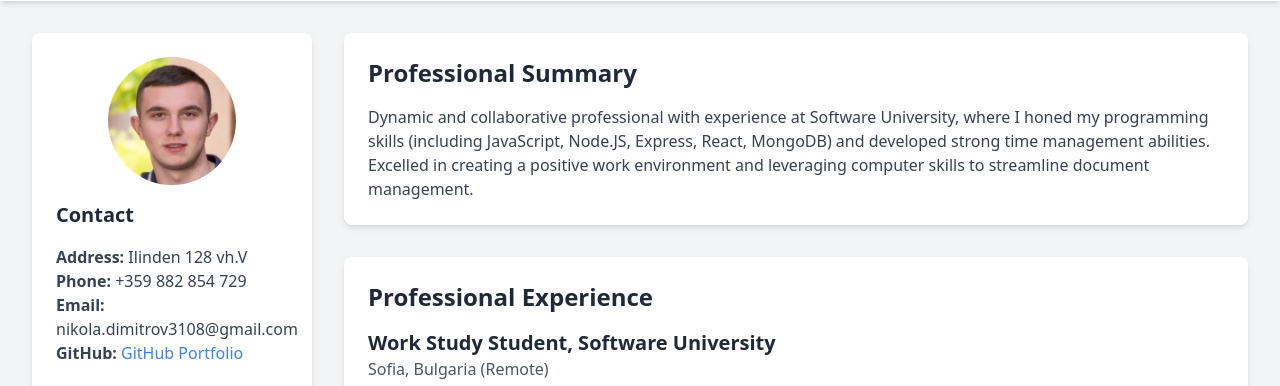
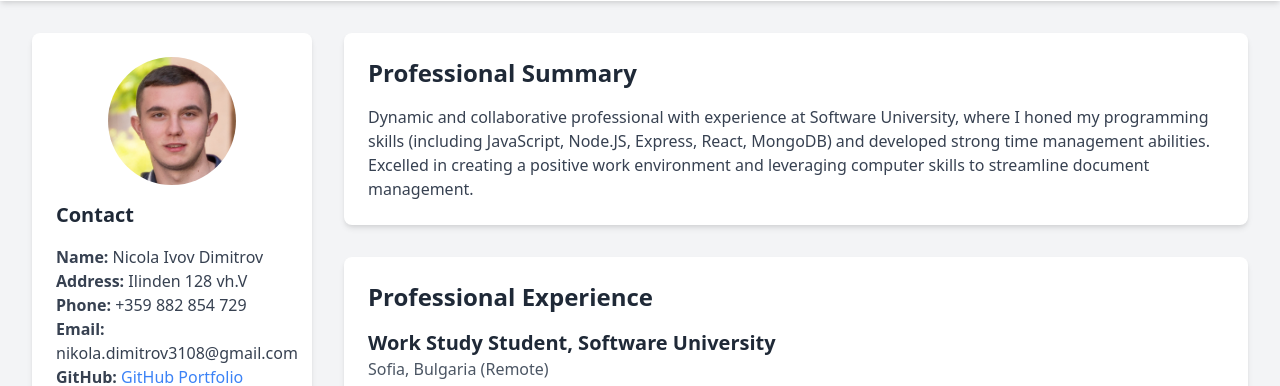
Before and after one commit to Nicola31082005/Nicola-Portfolio, a website built with Vite: page index.html in a window 1280 px wide. Shown: the part 59-445 px from the top of the page. Built offline with nearby package versions, Linux system fonts and the light colour scheme.

Commit message:
Update index.html

```diff
--- a/index.html
+++ b/index.html
@@ -33,6 +33,7 @@
         <!-- Contact Info -->
         <div class="mb-6">
           <h2 class="text-xl font-bold mb-4">Contact</h2>
+          <p class="text-gray-700"><span class="font-semibold">Name:</span> Nicola Ivov Dimitrov </p>
           <p class="text-gray-700"><span class="font-semibold">Address:</span> Ilinden 128 vh.V </p>
           <p class="text-gray-700"><span class="font-semibold">Phone:</span> +359 882 854 729</p>
           <p class="text-gray-700"><span class="font-semibold">Email:</span> nikola.dimitrov3108@gmail.com</p>
```
